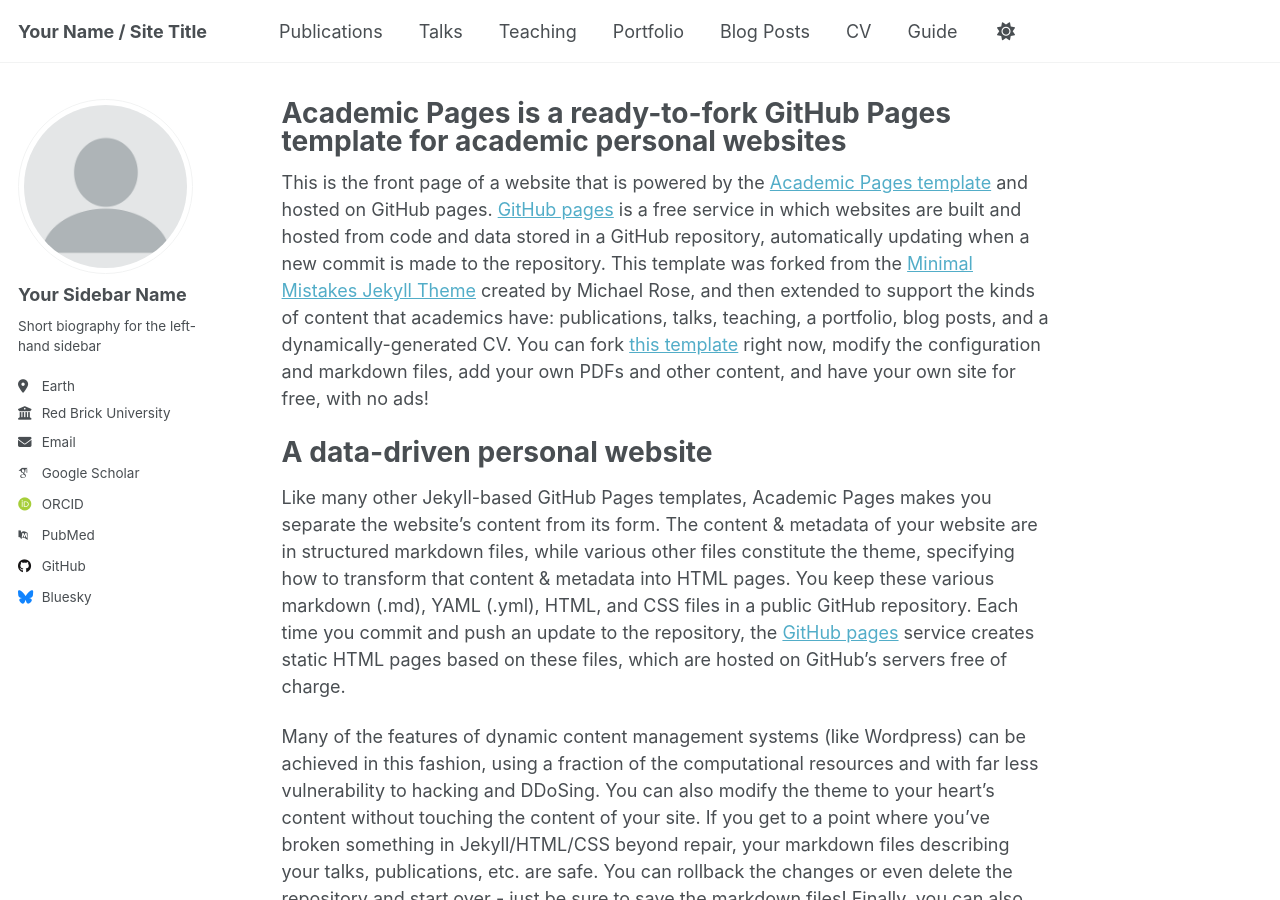
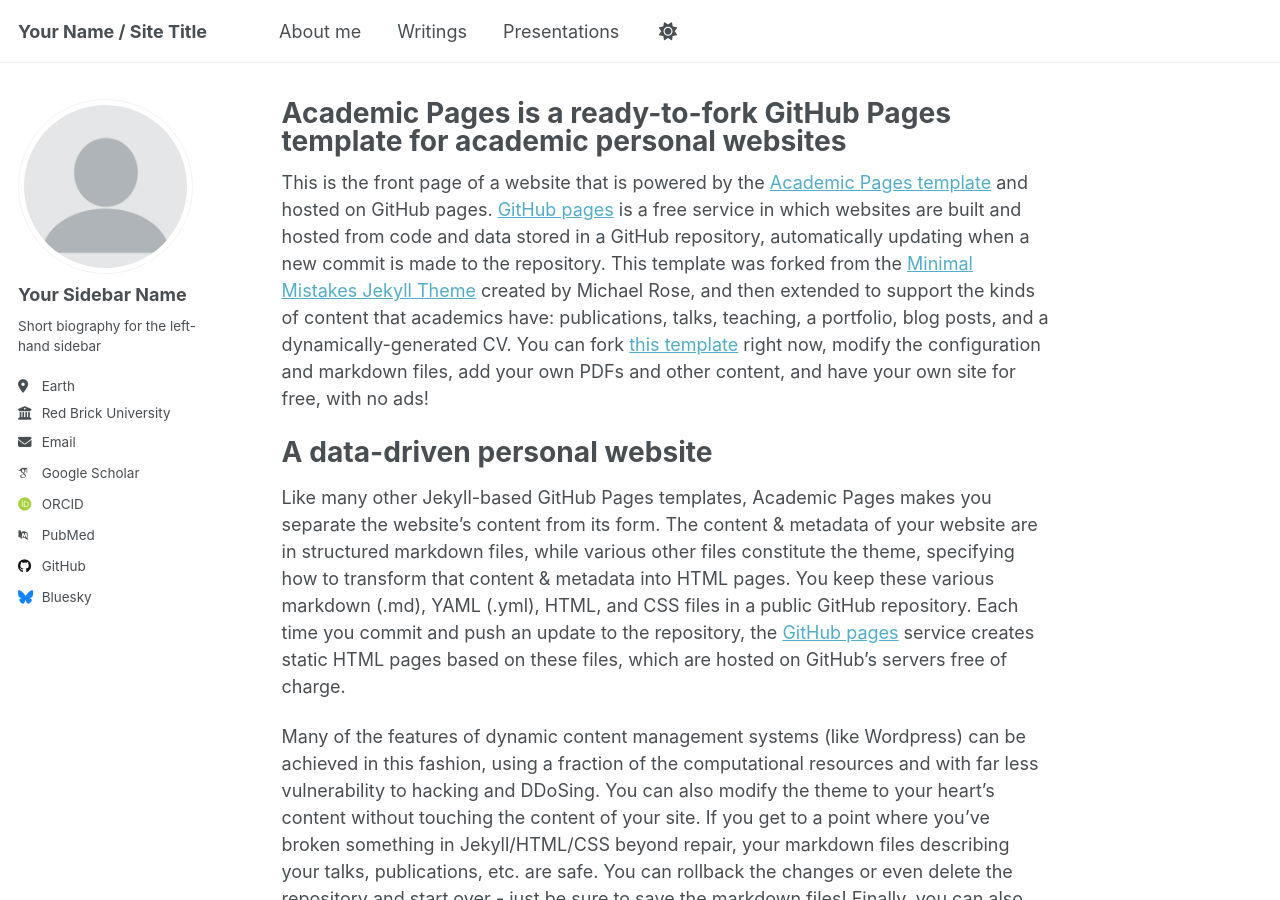
Before and after one commit to rindrafanomezana/rindrafanomezana.github.io, a Jekyll site: the page built from _pages/about.md, in a window 1280 px wide and 900 px high. Built offline with Jekyll 4.4.1, drawn with Linux system fonts in a browser that asks for light colours; some web fonts are replaced.

Commit message:
Update navigation.yml

```diff
--- a/_data/navigation.yml
+++ b/_data/navigation.yml
@@ -8,26 +8,31 @@
 #      Markdown formatted page while the second is generated using JSON.
 
 main:
-  - title: "Publications"
-    url: /publications/
+  #- title: "Publications"
+  #  url: /publications/
+  - title: "About me"
+    url: /aboutme/
 
-  - title: "Talks"
+  - title: "Writings"
+    url: /writings/
+
+  - title: "Presentations"
     url: /talks/
 
-  - title: "Teaching"
-    url: /teaching/
+  #- title: "Teaching"
+  #  url: /teaching/
 
-  - title: "Portfolio"
-    url: /portfolio/
+  #- title: "Portfolio"
+  #  url: /portfolio/
 
-  - title: "Blog Posts"
-    url: /year-archive/
+  #- title: "Blog Posts" #reopen after cef conference
+  #  url: /year-archive/
 
-  - title: "CV"
-    url: /cv/
+  #- title: "CV"
+  #  url: /cv/
 
   # - title: "CV"
   #   url: /cv-json/
 
-  - title: "Guide"
-    url: /markdown/
+  #- title: "Guide"
+  #  url: /markdown/
```
